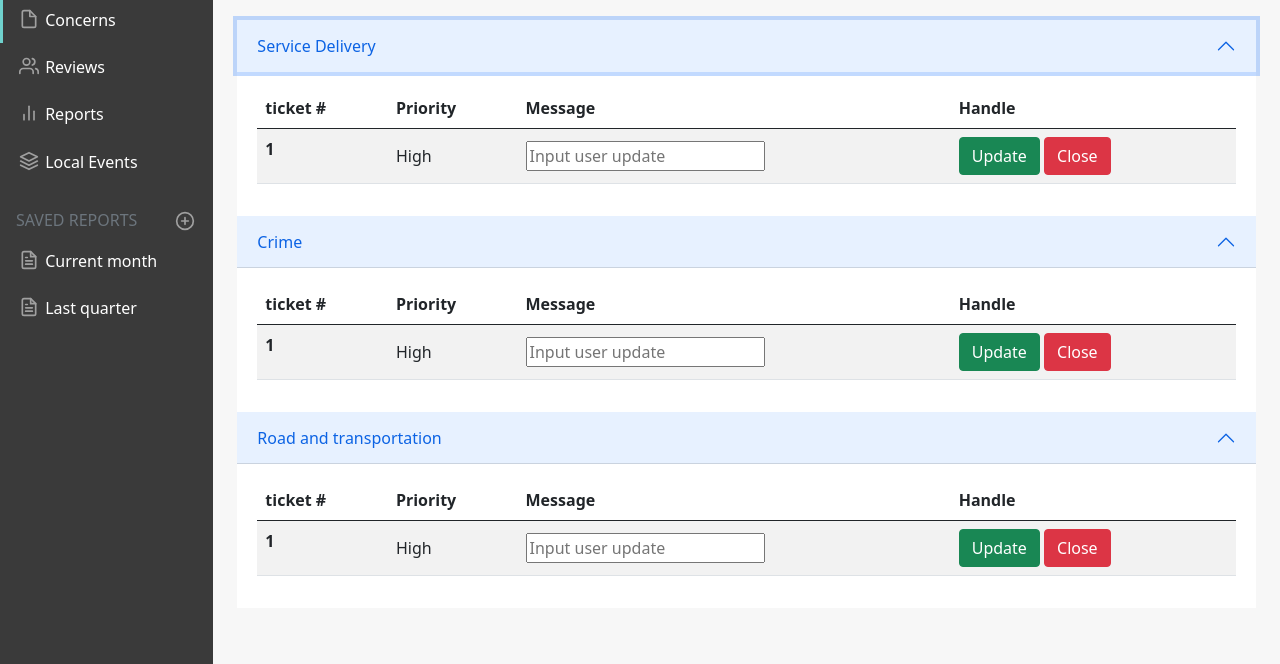
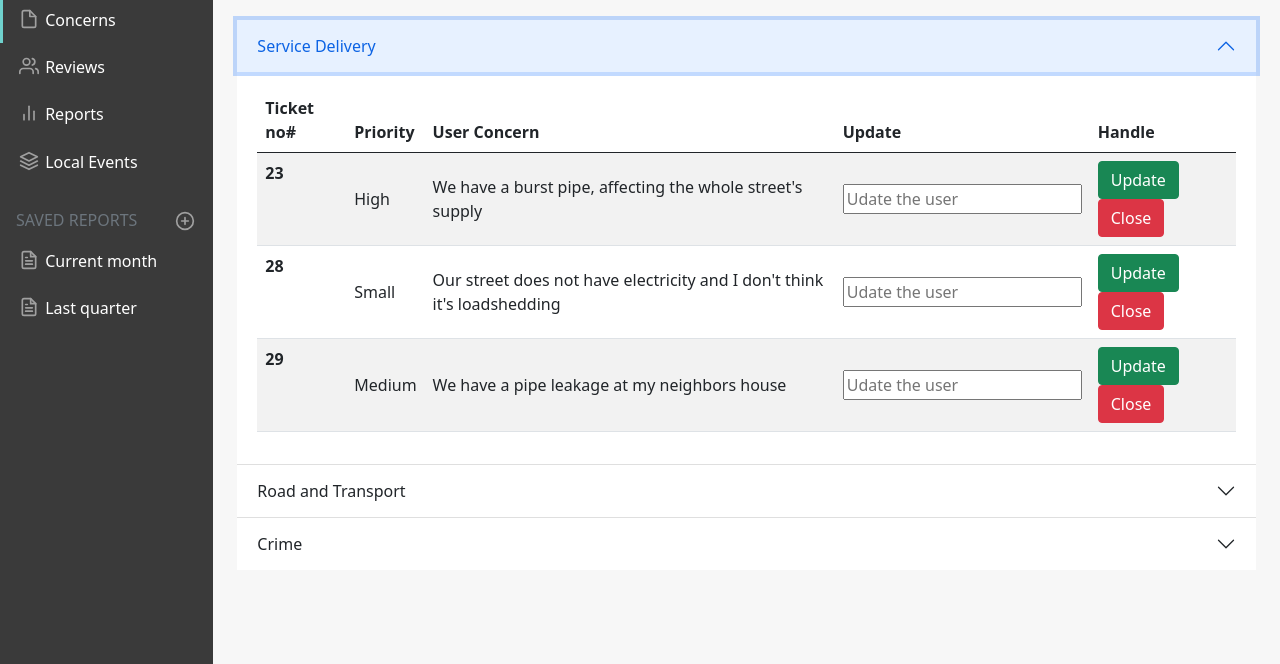
Before and after one commit to KeswaCodes/KasiAlot, a website: page frontend/admin/concerns.html in a window 1280 px wide. Both pictures are taken after a click on the button "Service Delivery". Shown: the part 136-800 px from the top of the page. Drawn offline with nearby package versions, Linux system fonts and the light colour scheme; files whose address does not match are found by name.

Commit message:
Ability to close ticket

```diff
--- a/frontend/admin/concerns.html
+++ b/frontend/admin/concerns.html
@@ -152,10 +152,9 @@
     <h1 class="h2 my-4">Concerns</h1>
       <!-- Concerns Div -->
 
+      <!-- Service Delivery -->
       <div class="accordion accordion-flush" id="accordionFlushExample">
         <div class="accordion-item">
-
-        <!-- Start of service delivery -->
           <h2 class="accordion-header">
             <button class="accordion-button collapsed" type="button" data-bs-toggle="collapse" data-bs-target="#flush-collapseOne" aria-expanded="false" aria-controls="flush-collapseOne">
               Service Delivery
@@ -166,95 +165,95 @@
               <table class="table table-striped">
                 <thead>
                   <tr>
-                          <th scope="col">ticket #</th>
+                    <th scope="col">Ticket no#</th>
                     <th scope="col">Priority</th>
-                          <th scope="col">Message</th>
+                    <th scope="col">User Concern</th>
+                    <th scope="col">Update</th>
                     <th scope="col">Handle</th>
                   </tr>
                 </thead>
                 <tbody>
                   <tr>
-                            <form action="">
-                                <th scope="row">1</th>
+                    <th scope="row">23</th>
                     <td>High</td>
-                                <td><input type="text" name="userMessage" id="userMessage" placeholder="Input user update"></td>
-                                <td><button type="submit" class="btn btn-success">Update</button> <button type="submit" class="btn btn-danger">Close</button></td>
+                    <td>We have a burst pipe, affecting the whole street's supply</td>
+                    <td><input type="text" name="update" id="update" placeholder="Udate the user"></td>
+                    <td><button type="button" class="btn btn-success">Update</button> <button type="button" class="btn btn-danger" onclick="removeRow(this)">Close</button></td>
+                  </tr>
+                  <tr>
+                    <th scope="row">28</th>
+                    <td>Small</td>
+                    <td>Our street does not have electricity and I don't think it's loadshedding</td>
+                    <td><input type="text" name="update" id="update" placeholder="Udate the user"></td>
+                    <td><button type="button" class="btn btn-success">Update</button> <button type="button" class="btn btn-danger" onclick="removeRow(this)">Close</button></td>
+                  </tr>
+                  <tr>
+                    <th scope="row">29</th>
+                    <td>Medium</td>
+                    <td>We have a pipe leakage at my neighbors house</td>
+                    <td><input type="text" name="update" id="update" placeholder="Udate the user"></td>
+                    <td><button type="button" class="btn btn-success">Update</button> <button type="button" class="btn btn-danger" onclick="removeRow(this)">Close</button></td>
+                  </tr>
+                </tbody>
 
-                            </form>
+              </table>
+            </div>
+          </div>
+        </div>
+
+        <!-- Road and transport -->
+        <div class="accordion-item">
+          <h2 class="accordion-header">
+            <button class="accordion-button collapsed" type="button" data-bs-toggle="collapse" data-bs-target="#flush-collapseTwo" aria-expanded="false" aria-controls="flush-collapseTwo">
+              Road and Transport
+            </button>
+          </h2>
+          <div id="flush-collapseTwo" class="accordion-collapse collapse" data-bs-parent="#accordionFlushExample">
+            <div class="accordion-body">
+              <table class="table table-striped">
+              <thead>
+                <tr>
+                  <th scope="col">Ticket no#</th>
+                  <th scope="col">Priority</th>
+                  <th scope="col">User Concern</th>
+                  <th scope="col">Update</th>
+                  <th scope="col">Handle</th>
+                </tr>
+              </thead>
+              <tbody>
+                <tr>
+                  <th scope="row">02</th>
+                  <td>Low</td>
+                  <td>There's a pothole I noticed in my street</td>
+                  <td><input type="text" name="update" id="update" placeholder="Udate the user"></td>
+                  <td><button type="button" class="btn btn-success">Update</button> <button type="button" class="btn btn-danger" onclick="removeRow(this)">Close</button></td>
+                </tr>
+                <tr>
+                  <th scope="row">04</th>
+                  <td>High</td>
+                  <td>Our street lights</td>
+                  <td><input type="text" name="update" id="update" placeholder="Udate the user"></td>
+                  <td><button type="button" class="btn btn-success">Update</button> <button type="button" class="btn btn-danger" onclick="removeRow(this)">Close</button></td>
                 </tr>
               </tbody>
               </table>
             </div>
           </div>
-        <!-- /End of service delivery -->
+        </div>
+      <!--End of Road and transport -->
 
-        <!-- Start of crime div -->
+        <div class="accordion-item">
           <h2 class="accordion-header">
-            <button class="accordion-button collapsed" type="button" data-bs-toggle="collapse" data-bs-target="#flush-collapseOne" aria-expanded="false" aria-controls="flush-collapseOne">
+            <button class="accordion-button collapsed" type="button" data-bs-toggle="collapse" data-bs-target="#flush-collapseThree" aria-expanded="false" aria-controls="flush-collapseThree">
               Crime
             </button>
           </h2>
-          <div id="flush-collapseOne" class="accordion-collapse" data-bs-parent="#accordionFlushExample">
-            <div class="accordion-body">
-                <table class="table table-striped">
-                    <thead>
-                        <tr>
-                          <th scope="col">ticket #</th>
-                          <th scope="col">Priority</th>
-                          <th scope="col">Message</th>
-                          <th scope="col">Handle</th>
-                        </tr>
-                      </thead>
-                      <tbody>
-                        <tr>
-                            <form action="">
-                                <th scope="row">1</th>
-                                <td>High</td>
-                                <td><input type="text" name="userMessage" id="userMessage" placeholder="Input user update"></td>
-                                <td><button type="submit" class="btn btn-success">Update</button> <button type="submit" class="btn btn-danger">Close</button></td>
-
-                            </form>
-                          </tr>
-                      </tbody>
-              </table>
+          <div id="flush-collapseThree" class="accordion-collapse collapse" data-bs-parent="#accordionFlushExample">
+            <div class="accordion-body">No concerns under this category</div>
           </div>
         </div>
-        <!-- /End of crime div -->
+      </div>
 
-        <!-- Start of road and transportaion div -->
-          <h2 class="accordion-header">
-            <button class="accordion-button collapsed" type="button" data-bs-toggle="collapse" data-bs-target="#flush-collapseOne" aria-expanded="false" aria-controls="flush-collapseOne">
-              Road and transportation
-            </button>
-          </h2>
-          <div id="flush-collapseOne" class="accordion-collapse" data-bs-parent="#accordionFlushExample">
-            <div class="accordion-body">
-                <table class="table table-striped">
-                    <thead>
-                        <tr>
-                          <th scope="col">ticket #</th>
-                          <th scope="col">Priority</th>
-                          <th scope="col">Message</th>
-                          <th scope="col">Handle</th>
-                        </tr>
-                      </thead>
-                      <tbody>
-                        <tr>
-                            <form action="">
-                                <th scope="row">1</th>
-                                <td>High</td>
-                                <td><input type="text" name="userMessage" id="userMessage" placeholder="Input user update"></td>
-                                <td><button type="submit" class="btn btn-success">Update</button> <button type="submit" class="btn btn-danger">Close</button></td>
-
-                            </form>
-                          </tr>
-                      </tbody>
-              </table>
-            </div>
-          </div>
-        <!-- /End of crime div -->
-
-        </div>
 
       <!-- /Concerns Div -->
     </main>
@@ -266,5 +265,14 @@
   <script src='https://cdnjs.cloudflare.com/ajax/libs/popper.js/2.11.8/umd/popper.min.js'></script>
 <script src='https://cdnjs.cloudflare.com/ajax/libs/bootstrap/5.3.3/js/bootstrap.min.js'></script><script  src="./script.js"></script>
 
+<script>
+ function removeRow(button) {
+    // Get the row of the clicked button and remove it
+    const row = button.closest('tr');
+    row.remove();
+
+    alert("Ticket has been closed")
+  }
+</script>
 </body>
 </html>
--- a/scrpt.js
+++ b/scrpt.js
@@ -26,9 +26,9 @@ fetchData(apiUrl).then(data => {
 });
 
 const response = [
-    { id: 1, message: "I recently used the ticketing system developed by our team, and I must say, it has transformed the way we handle service requests! The interface is intuitive, making it easy for both staff and users to navigate. The ability to categorize tickets and assign them to the right team members has streamlined our workflow significantly. I also appreciate the notifications and updates; they keep everyone in the loop without overwhelming us. Overall, this system has greatly improved our service delivery." },
-    { id: 2, message: "Our team implemented the new ticketing system last month, and it has made a noticeable difference in our operations. The ticket prioritization feature helps us address urgent requests faster, which our clients appreciate. However, I noticed that the search function could be improved; sometimes it takes longer to find specific tickets than I'd like. Despite this minor issue, the overall efficiency has increased, and we can now handle a higher volume of tickets with ease." },
-    { id: 3, message: "While the new ticketing system is a step in the right direction, there are still some areas that need improvement. The setup process was a bit cumbersome, and we encountered some bugs that required troubleshooting. Once we got past those hurdles, the system worked well for tracking tickets and communicating with clients. I believe with a few updates and enhancements, this system could become a top-tier solution for our organization." },
+    { id: 1, message: "Thank you for all the hard work to keep our community safe and clean! We see the new parks and the street lights you’ve put up, and they make a big difference. Knowing our government cares makes us feel proud and happy to live here. Please keep up the great work—our neighborhood is becoming a better place every day!" },
+    { id: 2, message: "Some people in our community feel left out because certain issues, like broken sidewalks and playgrounds, don’t get fixed. It’s hard for kids and families to enjoy these spaces when things are in bad shape. We hope the government will help more in areas that need a bit more care, so everyone can feel included and safe." },
+    { id: 3, message: "We're so grateful for the government's effort in fixing our roads and making sure schools have what they need. It helps us all feel cared for and happy to see improvements that make our lives better. Thank you for listening to our needs and making positive changes. Please keep it up—we really appreciate it!" },
     // Add more objects as needed
 ];
 
```
Lines whose indentation alone changed are shown as unchanged.
